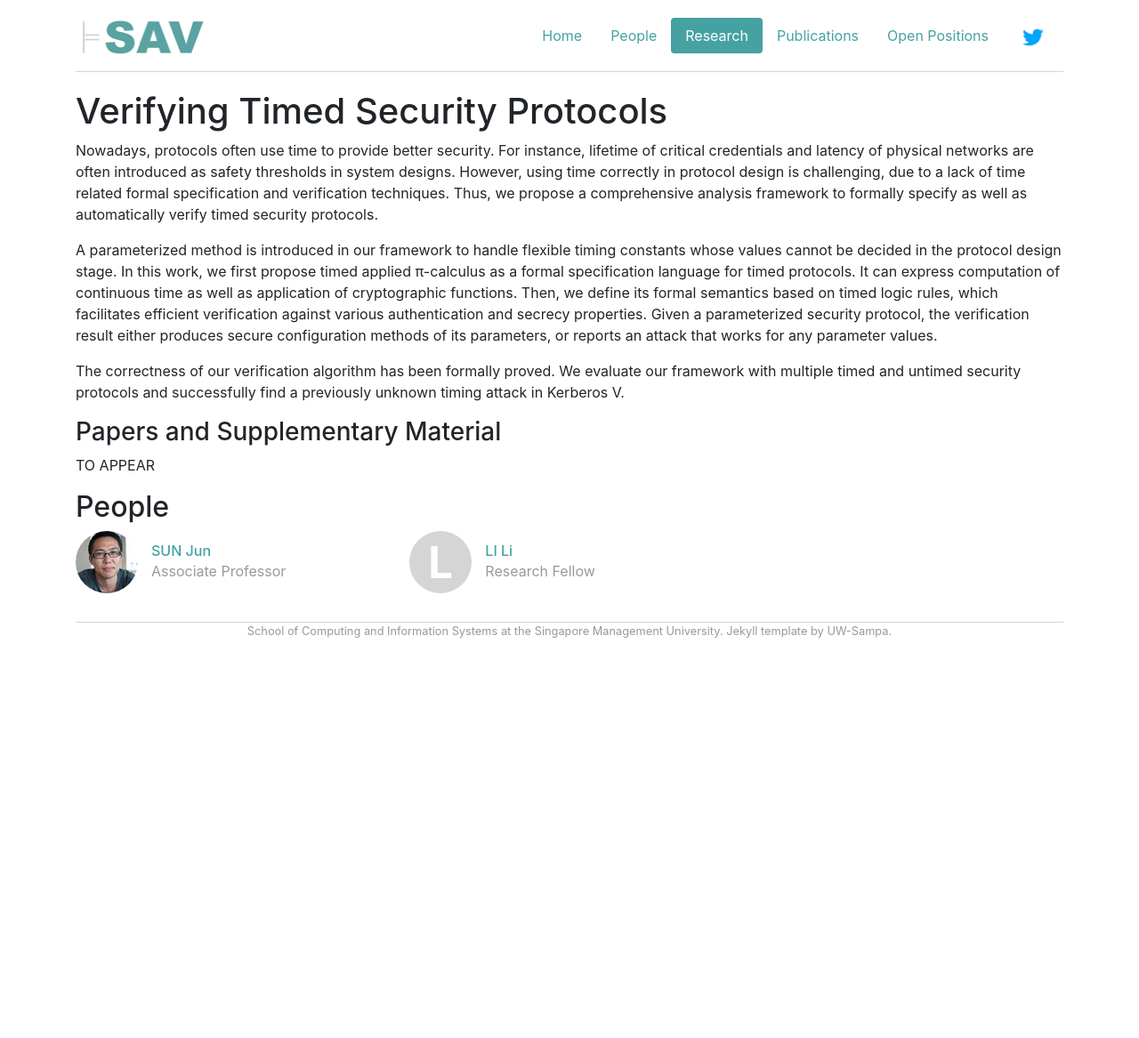
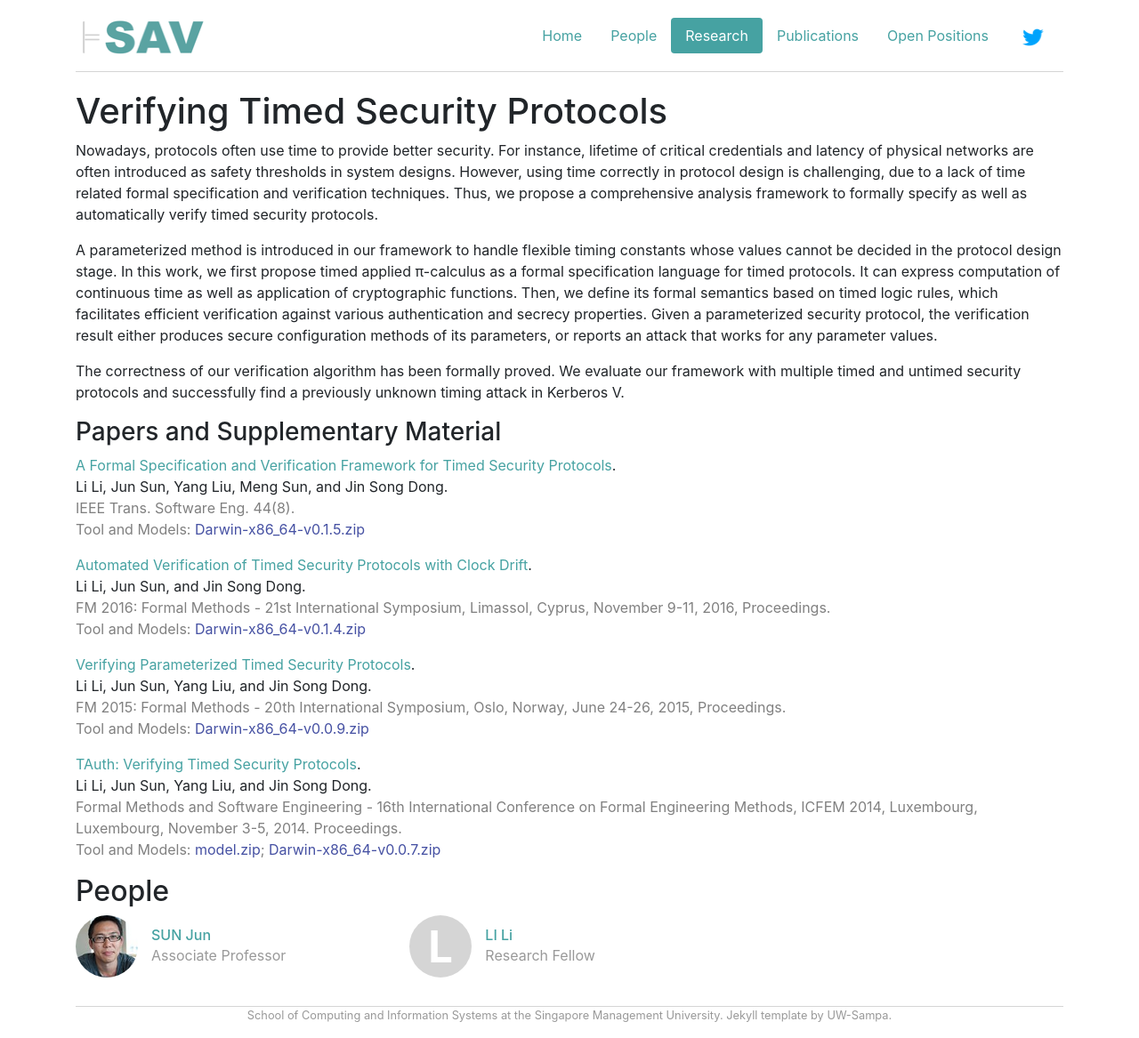
Before and after one commit to smallzjuer/sav-smu.github.io, a Jekyll site: the page built from _projects/timed-security-protocols.md, in a window 1280 px wide. Shown: the whole page at 89% size. Built offline with Jekyll 4.4.1, drawn with Linux system fonts in a browser that asks for light colours; before the commit the page ends 900 px from its top, so only the background shows below that.

Commit message:
migrating project page

```diff
--- a/_projects/timed-security-protocols.md
+++ b/_projects/timed-security-protocols.md
@@ -14,6 +14,50 @@ last-updated: 2021-05-24
 <p>Nowadays, protocols often use time to provide better security. For instance, lifetime of critical credentials and latency of physical networks are often introduced as safety thresholds in system designs. However, using time correctly in protocol design is challenging, due to a lack of time related formal specification and verification techniques. Thus, we propose a comprehensive analysis framework to formally specify as well as automatically verify timed security protocols.</p>
 <p>A parameterized method is introduced in our framework to handle flexible timing constants whose values cannot be decided in the protocol design stage. In this work, we first propose timed applied π-calculus as a formal specification language for timed protocols. It can express computation of continuous time as well as application of cryptographic functions. Then, we define its formal semantics based on timed logic rules, which facilitates efficient verification against various authentication and secrecy properties. Given a parameterized security protocol, the verification result either produces secure configuration methods of its parameters, or reports an attack that works for any parameter values.</p>
 <p>The correctness of our verification algorithm has been formally proved. We evaluate our framework with multiple timed and untimed security protocols and successfully find a previously unknown timing attack in Kerberos V.</p>
+
 <h3>Papers and Supplementary Material</h3>
 
-TO APPEAR
+
+<span class="pubtitle">
+				<a href="https://doi.org/10.1109/TSE.2017.2712621">A Formal Specification and Verification Framework for Timed Security Protocols</a>.
+			</span><br />
+			<span class="authors">
+				Li Li, Jun Sun, Yang Liu, Meng Sun, and Jin Song Dong.
+			</span><br />
+			<span style="color:grey;"><span class="venuetype"></span><span class="venue">IEEE Trans. Software Eng. 44(8)</span>. <br />Tool and Models: <a href="http://lilissun.github.io/r/time_files/Darwin-x86_64-v0.1.5.zip" class="tool">Darwin-x86_64-v0.1.5.zip</a>
+			<br />
+			<span class="links">
+</span>
+
+<span class="pubtitle">
+				<a href="https://doi.org/10.1007/978-3-319-48989-6_31">Automated Verification of Timed Security Protocols with Clock Drift</a>.
+			</span><br />
+			<span class="authors">
+				Li Li, Jun Sun, and Jin Song Dong.
+			</span><br />
+			<span style="color:grey;"><span class="venuetype"></span><span class="venue">FM 2016: Formal Methods - 21st International Symposium, Limassol, Cyprus, November 9-11, 2016, Proceedings</span>. <br />Tool and Models: <a href="http://lilissun.github.io/r/time_files/Darwin-x86_64-v0.1.4.zip" class="tool">Darwin-x86_64-v0.1.4.zip</a>
+			<br />
+			<span class="links">
+</span>
+
+<span class="pubtitle">
+				<a href="https://doi.org/10.1007/978-3-319-19249-9_22">Verifying Parameterized Timed Security Protocols</a>.
+			</span><br />
+			<span class="authors">
+				Li Li, Jun Sun, Yang Liu, and Jin Song Dong.
+			</span><br />
+			<span style="color:grey;"><span class="venuetype"></span><span class="venue">FM 2015: Formal Methods - 20th International Symposium, Oslo, Norway, June 24-26, 2015, Proceedings</span>. <br />Tool and Models: <a href="http://lilissun.github.io/r/time_files/Darwin-x86_64-v0.0.9.zip" class="tool">Darwin-x86_64-v0.0.9.zip</a>
+			<br />
+			<span class="links">
+</span>
+
+<span class="pubtitle">
+				<a href="https://doi.org/10.1007/978-3-319-11737-9_20">TAuth: Verifying Timed Security Protocols</a>.
+			</span><br />
+			<span class="authors">
+				Li Li, Jun Sun, Yang Liu, and Jin Song Dong.
+			</span><br />
+			<span style="color:grey;"><span class="venuetype"></span><span class="venue">Formal Methods and Software Engineering - 16th International Conference on Formal Engineering Methods, ICFEM 2014, Luxembourg, Luxembourg, November 3-5, 2014. Proceedings</span>. <br />Tool and Models: <a href="http://lilissun.github.io/r/time_files/model.zip" class="tool">model.zip</a>; <a href="http://lilissun.github.io/r/time_files/Darwin-x86_64-v0.0.7.zip" class="tool">Darwin-x86_64-v0.0.7.zip</a>
+			<br />
+			<span class="links">
+</span>
--- a/css/group.scss
+++ b/css/group.scss
@@ -42,6 +42,10 @@ a {
 
 a:hover {
 	color: #325e5e;
+}
+
+.tool {
+	color: #4651A3;
 }
 
 .nav-pills .nav-link.active, .nav-pills .show>.nav-link {
```
